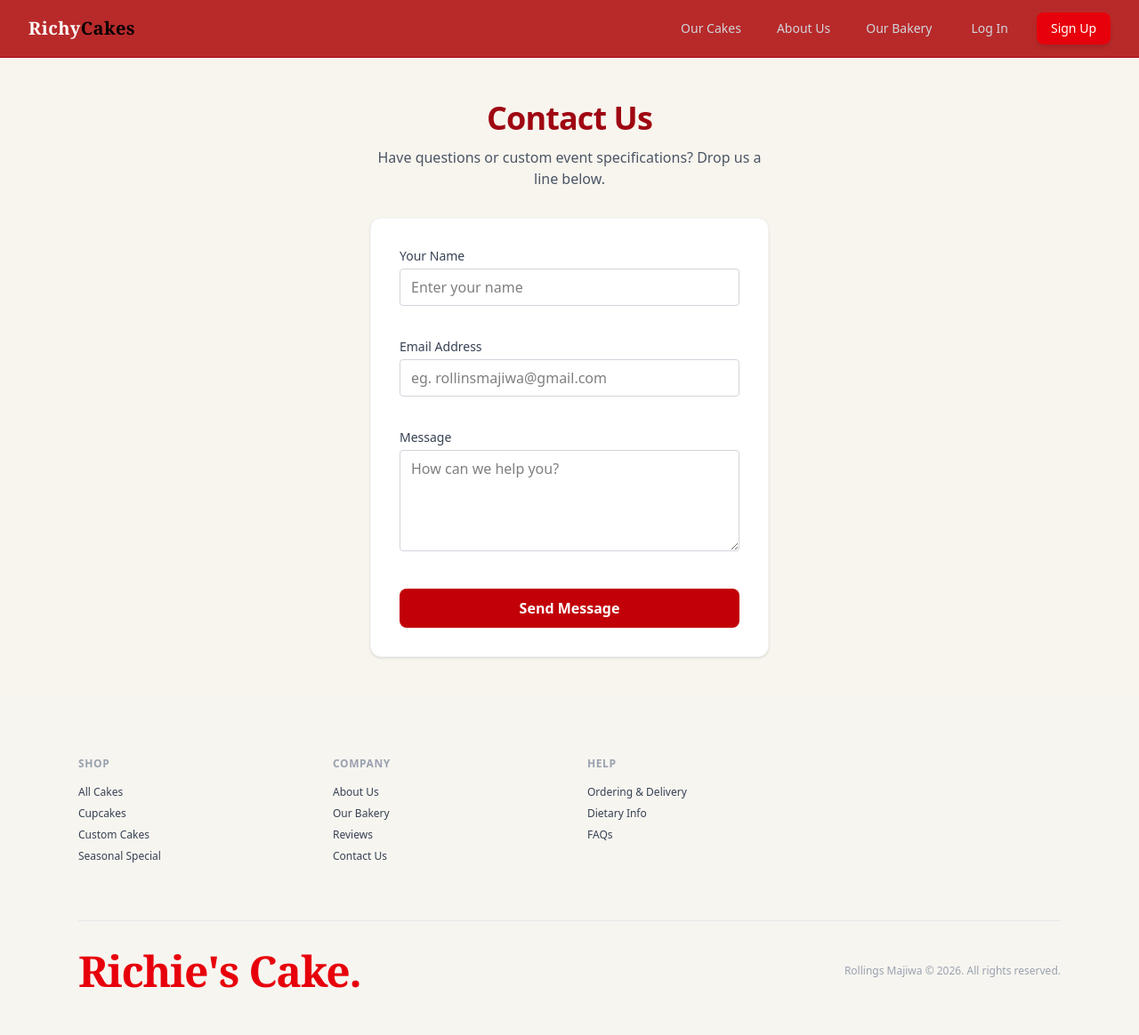
After one commit to rollingsmajiwa/Richy_Cake, a Django app: page /contact/ in a window 1280 px wide. The commit adds this page. Shown: the whole page at 89% size. Run offline with Django 5.2, Linux system fonts and the light colour scheme.

Commit message:
create contact page and add tailwindcss

```diff
--- a/richy_cake_app/urls.py
+++ b/richy_cake_app/urls.py
@@ -15,7 +15,8 @@ urlpatterns = [
     path('cart/add/<int:cake_id>/', views.add_to_cart, name='add_to_cart'),
     path('cart/delete/<int:item_id>/', views.delete_from_cart, name='delete_from_cart'),
     path("our_bakery/", views.our_bakery, name="our_bakery_page"),
-    path("about_us/", views.about_us, name="about_us_page")
+    path("about_us/", views.about_us, name="about_us_page"),
+    path("contact/", views.contact, name="contact_page")
 
 
 ]
--- a/richy_cake_app/views.py
+++ b/richy_cake_app/views.py
@@ -13,6 +13,8 @@ def our_bakery(request):
     return render(request, "our_bakery.html")
 def about_us(request):
     return render(request, "about_us.html")
+def contact(request):
+    return render(request, "contact.html")
 @login_required
 def cake_page(request):
     try:
--- a/templates/base.html
+++ b/templates/base.html
@@ -62,7 +62,7 @@
           <a href="{% url 'our_bakery_page' %}" class="px-3 py-2 text-sm font-medium text-gray-300 hover:text-white hover:bg-gray-800 rounded-md transition">
             Our Bakery
           </a>
-
+          <a href="{% url 'contact_page' %}" class="px-3 py-2 text-sm font-medium text-gray-300 hover:text-white hover:bg-gray-800 rounded-md transition">Contact Us</a>
           <a href="{% url 'add_cake' %}" class="px-3 py-2 text-sm font-medium text-gray-300 hover:text-white hover:bg-gray-800 rounded-md transition">
             Admin
           </a>
@@ -126,7 +126,7 @@
           <li><a href="{% url 'about_us_page' %}" class="hover:text-red-600">About Us</a></li>
           <li><a href="#" class="hover:text-red-600">Our Bakery</a></li>
           <li><a href="#" class="hover:text-red-600">Reviews</a></li>
-          <li><a href="#" class="hover:text-red-600">Contact Us</a></li>
+          <li><a href="{% url 'contact_page' %}" class="hover:text-red-600">Contact Us</a></li>
         </ul>
       </div>
 
--- /dev/null
+++ b/templates/contact.html
@@ -0,0 +1,26 @@
+{% extends 'base.html' %}
+{% block content %}
+<div class="max-w-lg mx-auto px-4 py-12 sm:px-6 lg:px-8">
+    <h1 class="text-4xl font-extrabold text-red-800 tracking-tight text-center mb-3">Contact Us</h1>
+    <p class="text-gray-600 text-center mb-8">Have questions or custom event specifications? Drop us a line below.</p>
+
+    <div class="bg-white p-8 rounded-xl shadow-sm border border-gray-100">
+        <form method="POST" class="space-y-6">
+            {% csrf_token %}
+            <div>
+                <label class="block text-sm font-medium text-gray-700 mb-1">Your Name</label>
+                <input type="text" class="w-full px-4 py-2 border border-gray-300 rounded-lg focus:ring-2 focus:ring-red-600 focus:outline-none" placeholder="Enter your name" required>
+            </div>
+            <div>
+                <label class="block text-sm font-medium text-gray-700 mb-1">Email Address</label>
+                <input type="email" class="w-full px-4 py-2 border border-gray-300 rounded-lg focus:ring-2 focus:ring-red-600 focus:outline-none" placeholder="eg. rollinsmajiwa@gmail.com" required>
+            </div>
+            <div>
+                <label class="block text-sm font-medium text-gray-700 mb-1">Message</label>
+                <textarea rows="4" class="w-full px-4 py-2 border border-gray-300 rounded-lg focus:ring-2 focus:ring-red-600 focus:outline-none" placeholder="How can we help you?" required></textarea>
+            </div>
+            <button type="submit" class="w-full bg-red-700 hover:bg-red-800 text-white font-semibold py-2.5 rounded-lg transition duration-200">Send Message</button>
+        </form>
+    </div>
+</div>
+{% endblock %}
```
